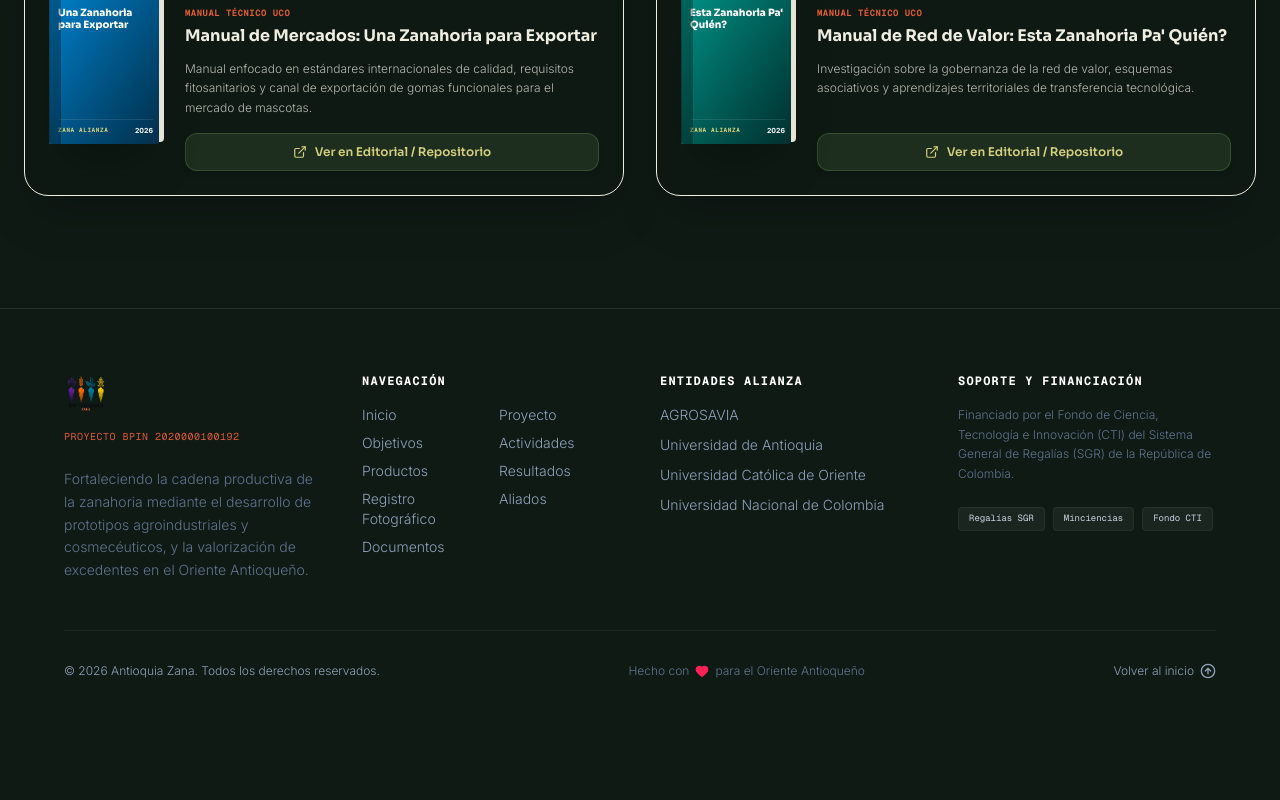
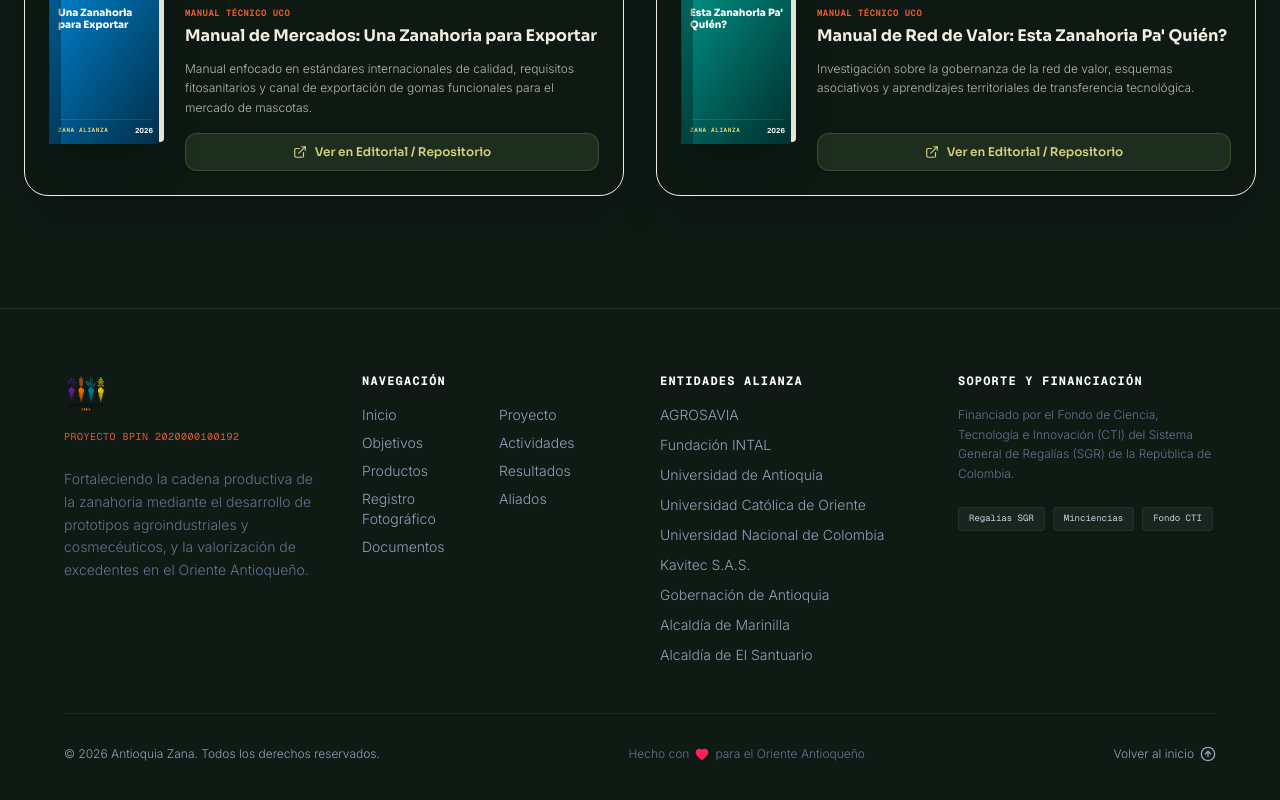
Before and after one commit to elchamacoperro94/antioquia-zana, a React (Vite) app: page / in a window 1280 px wide. Shown: the part 7028-7828 px from the top of the page. Built offline with nearby package versions, Linux system fonts and the light colour scheme.

Commit message:
Inclusion de todas las entidades aliadas en la seccion del footer

```diff
--- a/src/sections/Footer.tsx
+++ b/src/sections/Footer.tsx
@@ -19,9 +19,14 @@ export default function Footer() {
 
   const entityLinks = [
     { label: 'AGROSAVIA', href: 'https://www.agrosavia.co' },
+    { label: 'Fundación INTAL', href: 'http://www.fundacionintal.org' },
     { label: 'Universidad de Antioquia', href: 'https://www.udea.edu.co' },
     { label: 'Universidad Católica de Oriente', href: 'https://www.uco.edu.co' },
-    { label: 'Universidad Nacional de Colombia', href: 'https://unal.edu.co' }
+    { label: 'Universidad Nacional de Colombia', href: 'https://unal.edu.co' },
+    { label: 'Kavitec S.A.S.', href: 'https://kavitec.co' },
+    { label: 'Gobernación de Antioquia', href: 'https://www.antioquia.gov.co' },
+    { label: 'Alcaldía de Marinilla', href: 'https://www.marinilla-antioquia.gov.co' },
+    { label: 'Alcaldía de El Santuario', href: 'https://www.elsantuario-antioquia.gov.co' }
   ];
 
   return (
```
